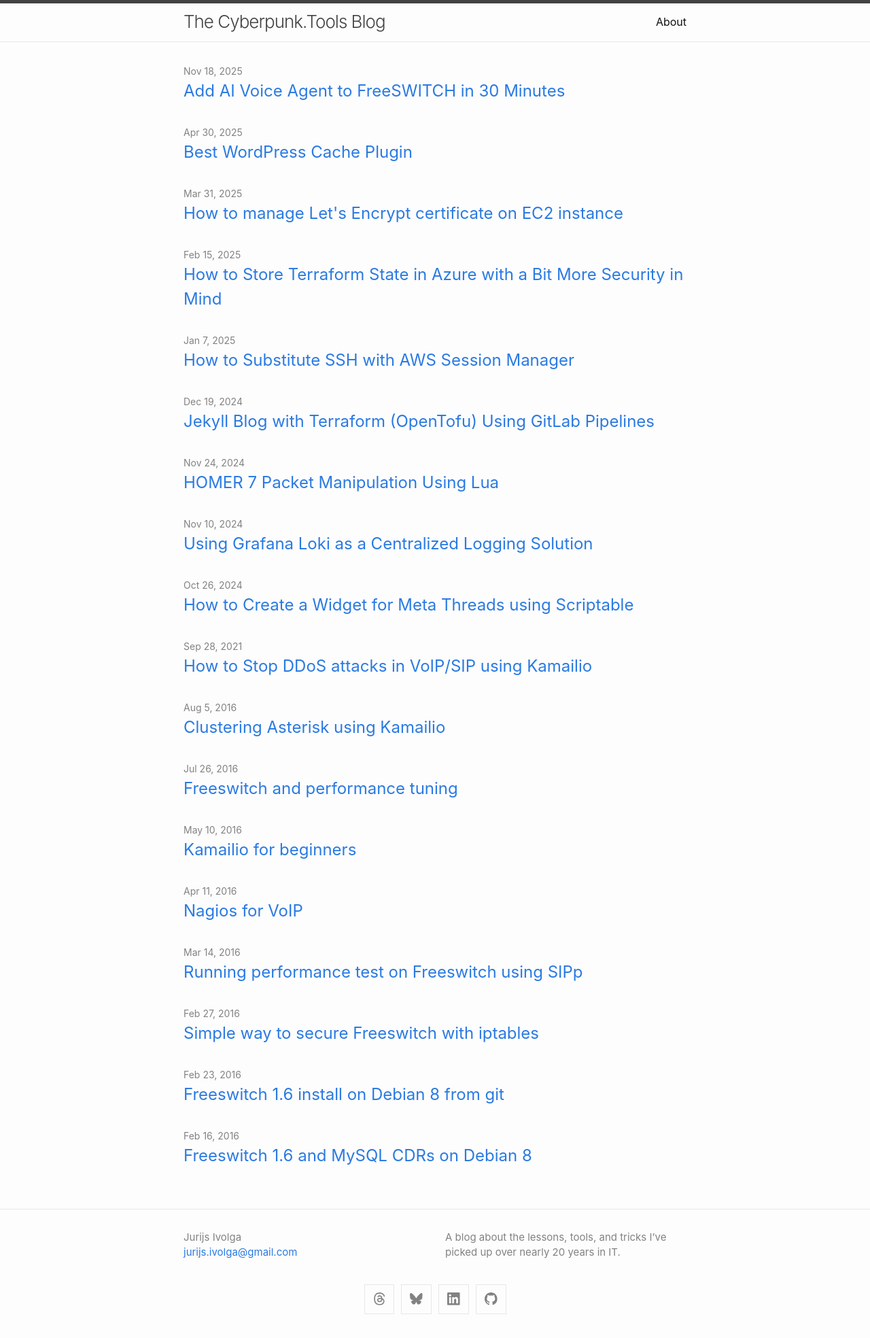
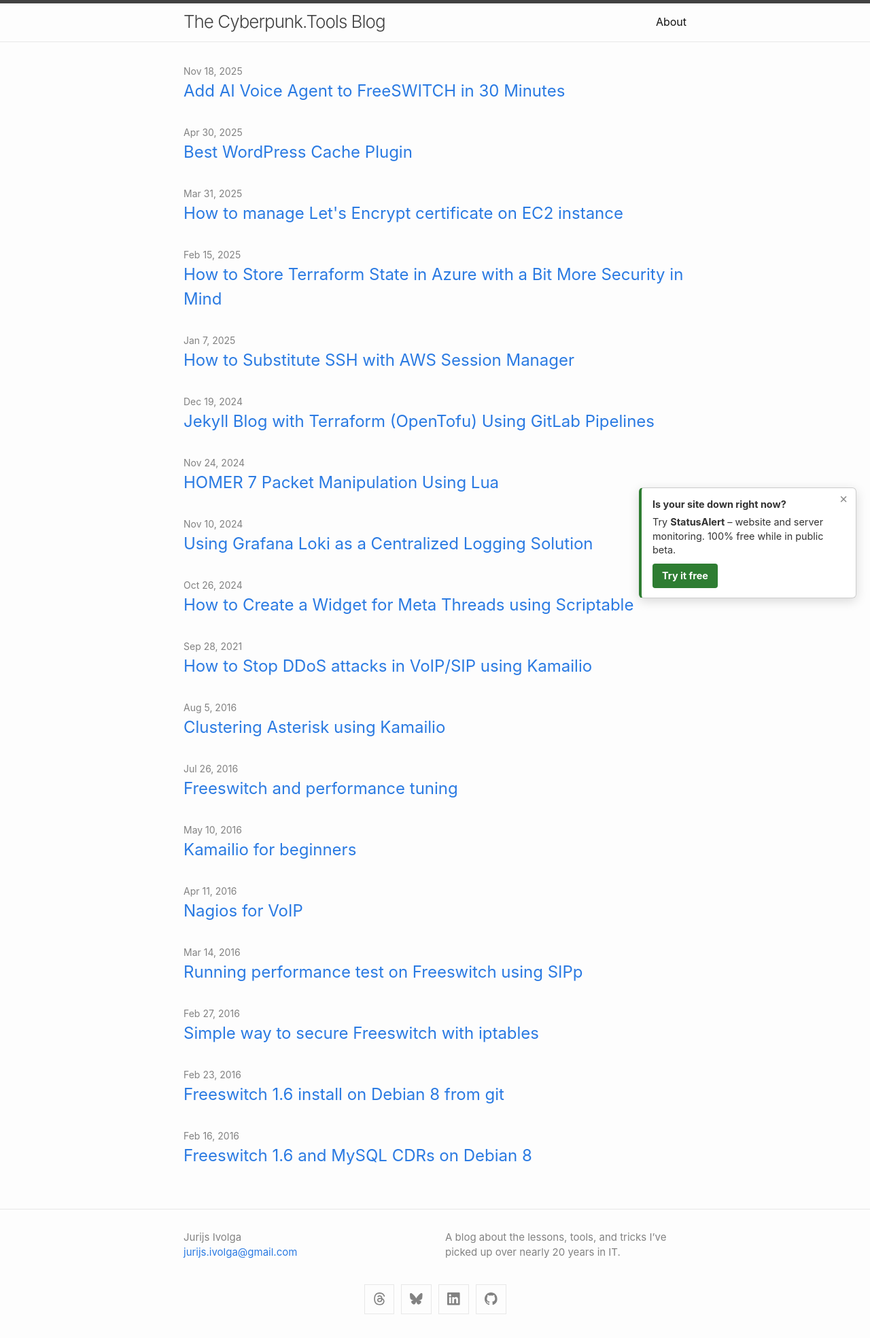
Before and after one commit to os11k/os11k.github.io, a Jekyll site: the page built from index.md, in a window 1280 px wide. Shown: the whole page at 68% size. Built offline with Jekyll 4.4.1, drawn with Linux system fonts in a browser that asks for light colours.

Commit message:
Replace per-post StatusAlert banner with site-wide promo pop-up
Add a bottom-right promo card that appears 2s after load, minimizes to a
small pill via its close button, and can be reopened from the pill. It is
included from the base layout so it shows on every page. Copy states the
tool is free while in public beta.

Remove the static support-section banner and image from the post layout.

```diff
--- /dev/null
+++ b/_includes/statusalert-promo.html
@@ -0,0 +1,70 @@
+<div id="saPromo" class="sa-promo" role="complementary" aria-label="StatusAlert promotion" hidden>
+  <button id="saPromoClose" class="sa-close" type="button" aria-label="Minimize">&times;</button>
+  <h4>Is your site down right now?</h4>
+  <p>Try <strong>StatusAlert</strong> &ndash; website and server monitoring. 100% free while in public beta.</p>
+  <a id="saPromoCta" class="sa-cta" href="https://statusalert.io/?utm_source=cyberpunk.tools&amp;utm_medium=popup" target="_blank" rel="noopener">Try it free</a>
+</div>
+<button id="saPromoMini" class="sa-promo-mini" type="button" aria-label="Show StatusAlert offer" hidden>&#128276; Free monitoring (public beta)</button>
+
+<script>
+// StatusAlert promo: show after a short delay; the close button only minimizes
+// it to a small tab, and every page load starts expanded again.
+(function () {
+  var SHOW_DELAY_MS = 2000;
+
+  var promo = document.getElementById("saPromo");
+  var closeBtn = document.getElementById("saPromoClose");
+  var mini = document.getElementById("saPromoMini");
+  var cta = document.getElementById("saPromoCta");
+  if (!promo || !closeBtn || !mini || !cta) return;
+
+  function track(action) {
+    if (typeof gtag === "function") {
+      gtag("event", action, { event_category: "statusalert_promo" });
+    }
+  }
+
+  function expand() {
+    mini.hidden = true;
+    promo.hidden = false;
+    // Next frame so the slide-in (from the right, or the initial fade-up) animates.
+    requestAnimationFrame(function () {
+      promo.classList.remove("sa-minimized");
+      promo.classList.add("sa-visible");
+    });
+  }
+
+  function minimize() {
+    var done = false;
+    function finish() {
+      if (done) return;
+      done = true;
+      promo.removeEventListener("transitionend", finish);
+      promo.hidden = true;
+      mini.hidden = false;
+    }
+    promo.classList.add("sa-minimized");
+    promo.addEventListener("transitionend", finish);
+    setTimeout(finish, 1000); // fallback if transitionend never fires (slow devices)
+  }
+
+  setTimeout(function () {
+    expand();
+    track("promo_shown");
+  }, SHOW_DELAY_MS);
+
+  closeBtn.addEventListener("click", function () {
+    minimize();
+    track("promo_minimized");
+  });
+
+  mini.addEventListener("click", function () {
+    expand();
+    track("promo_reopened");
+  });
+
+  cta.addEventListener("click", function () {
+    track("promo_click");
+  });
+})();
+</script>
--- a/_layouts/base.html
+++ b/_layouts/base.html
@@ -13,6 +13,8 @@
       </div>
     </main>
 
+    {%- include statusalert-promo.html -%}
+
     {%- include footer.html -%}
 
   </body>
--- a/_layouts/post.html
+++ b/_layouts/post.html
@@ -30,11 +30,6 @@
     {{ content }}
   </div>
 
-  <div class="support-section">
-    <p>Want to support me? Check out my monitoring tool - it's free!</p>
-    <p><a href="https://statusalert.io" target="_blank"><img src="{{ '/assets/statusalert.png' | relative_url }}" alt="StatusAlert.io - Free Monitoring Tool" style="max-width: 300px; height: auto;" /></a></p>
-  </div>
-
   {%- if site.disqus.shortname -%}
     {%- include disqus_comments.html -%}
   {%- endif -%}
--- a/assets/css/style.scss
+++ b/assets/css/style.scss
@@ -6,22 +6,81 @@
   "minima/skins/{{ site.minima.skin | default: 'classic' }}",
   "minima/initialize";
 
-// Custom styles
-.support-section {
-  margin-top: 2rem;
-  margin-bottom: 2rem;
-  padding: 1.5rem;
-  border-radius: 8px;
-  background-color: #f8f9fa;
-  border: 1px solid #e9ecef;
-  text-align: center;
+// StatusAlert promo card (bottom-right pop-up, minimizes to a small pill)
+.sa-promo {
+  position: fixed;
+  right: 20px;
+  bottom: 20px;
+  max-width: 320px;
+  box-sizing: border-box;
+  background-color: #fff;
+  border: 1px solid #ccc;
+  border-left: 4px solid #2e7d32;
+  border-radius: 6px;
+  box-shadow: 0 4px 16px rgba(0, 0, 0, 0.15);
+  padding: 14px 36px 14px 16px;
+  color: #333;
+  font-size: 0.9em;
+  line-height: 1.4;
+  z-index: 1000;
+  opacity: 0;
+  transform: translateY(10px);
+  transition: opacity 0.3s ease, transform 0.3s ease;
 }
-
-.support-section p {
-  margin-bottom: 1rem;
+.sa-promo.sa-visible { opacity: 1; transform: none; }
+.sa-promo.sa-minimized { transform: translateX(calc(100% + 40px)); }
+.sa-promo h4 { margin: 0 0 6px; font-size: 1em; font-weight: bold; }
+.sa-promo p { margin: 0 0 10px; }
+.sa-promo .sa-cta {
+  display: inline-block;
+  padding: 8px 14px;
+  background-color: #2e7d32;
+  color: #fff;
+  text-decoration: none;
+  border-radius: 4px;
+  font-weight: bold;
 }
-
-.support-section img {
-  max-width: 240px;
-  height: auto;
+.sa-promo .sa-cta:hover { background-color: #256628; color: #fff; text-decoration: none; }
+.sa-promo .sa-close {
+  position: absolute;
+  top: 4px;
+  right: 6px;
+  margin: 0;
+  padding: 2px 6px;
+  border: 0;
+  background: none;
+  font-size: 20px;
+  line-height: 1;
+  color: #888;
+  cursor: pointer;
 }
+.sa-promo .sa-close:hover { color: #333; }
+.sa-promo-mini {
+  position: fixed;
+  right: 20px;
+  bottom: 20px;
+  margin: 0;
+  padding: 8px 14px;
+  background-color: #2e7d32;
+  color: #fff;
+  border: 0;
+  border-radius: 20px;
+  box-shadow: 0 2px 8px rgba(0, 0, 0, 0.2);
+  font-size: 0.85em;
+  font-weight: bold;
+  cursor: pointer;
+  z-index: 1000;
+}
+.sa-promo-mini:hover { background-color: #256628; }
+@media (max-width: 600px) {
+  .sa-promo {
+    left: 0;
+    right: 0;
+    bottom: 0;
+    max-width: none;
+    border-radius: 0;
+    border-left: 0;
+    border-top: 4px solid #2e7d32;
+  }
+  .sa-promo-mini { right: 12px; bottom: 12px; }
+}
```
Also changed, not shown: assets/statusalert.png (deleted).
